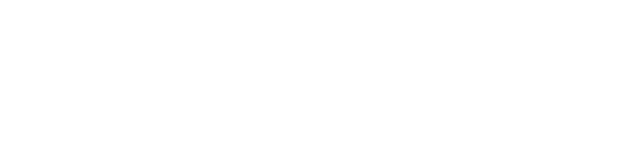
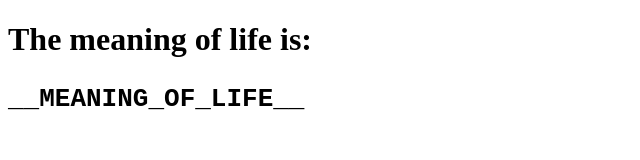
Before and after one commit to johannranudd/managing-secrets, a website: page index.html in a window 1280 px wide. Shown: the whole page, without its empty margins (0-640 px from the left). Drawn offline with Linux system fonts and the light colour scheme.

Commit message:
deploy with secret

```diff
--- a/index.html
+++ b/index.html
@@ -4,10 +4,12 @@
     <meta charset="UTF-8" />
     <meta http-equiv="X-UA-Compatible" content="IE=edge" />
     <meta name="viewport" content="width=device-width, initial-scale=1.0" />
-    <title>Document</title>
+    <title>GitHub Pages Demo</title>
   </head>
   <body>
-    <!-- JS -->
-    <!-- <script src="./js/test.js"></script> -->
+    <h1>
+      The meaning of life is:
+      <pre>__MEANING_OF_LIFE__</pre>
+    </h1>
   </body>
 </html>
```
Also changed, not shown: .github/workflows/deploy-with-secret.yml (added).
